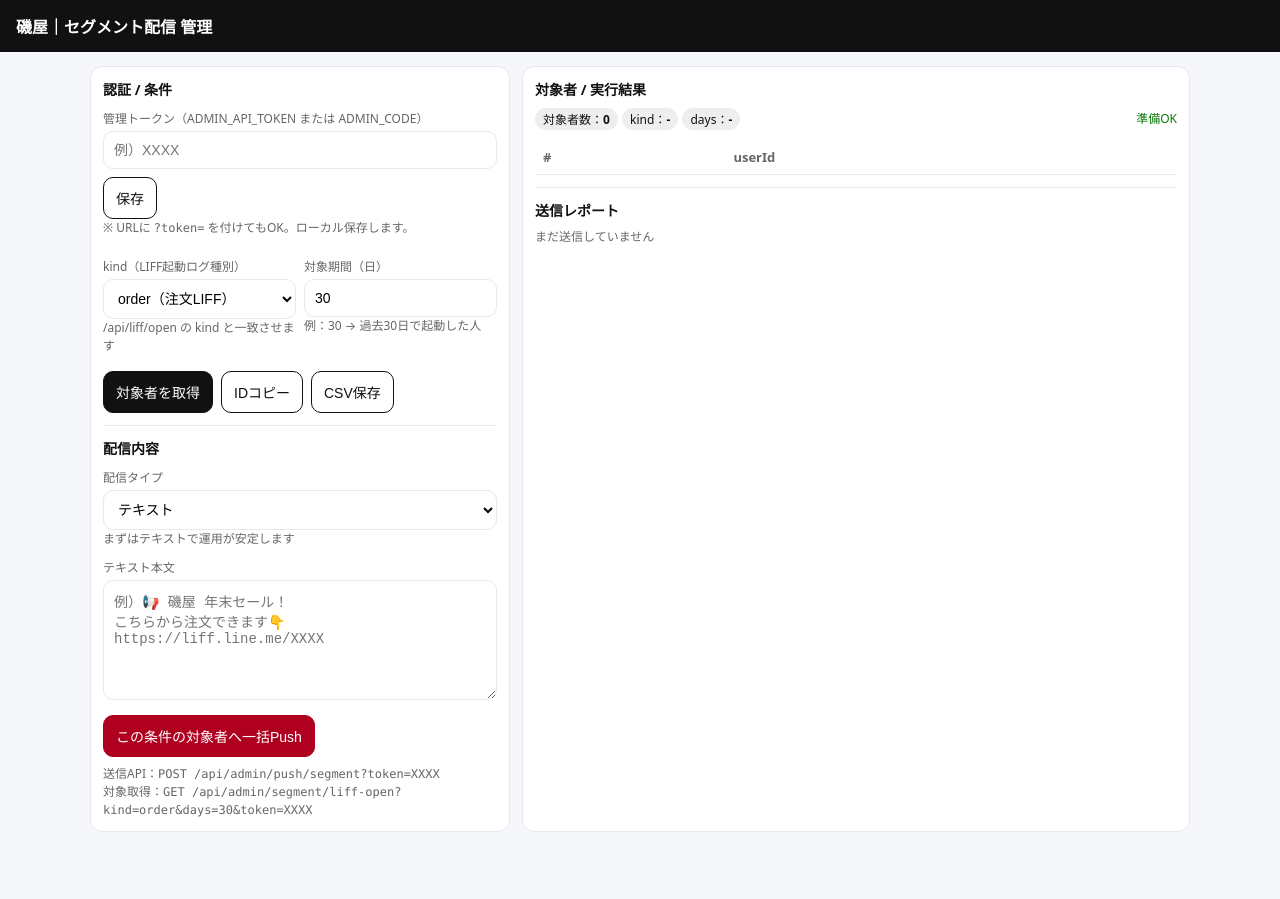
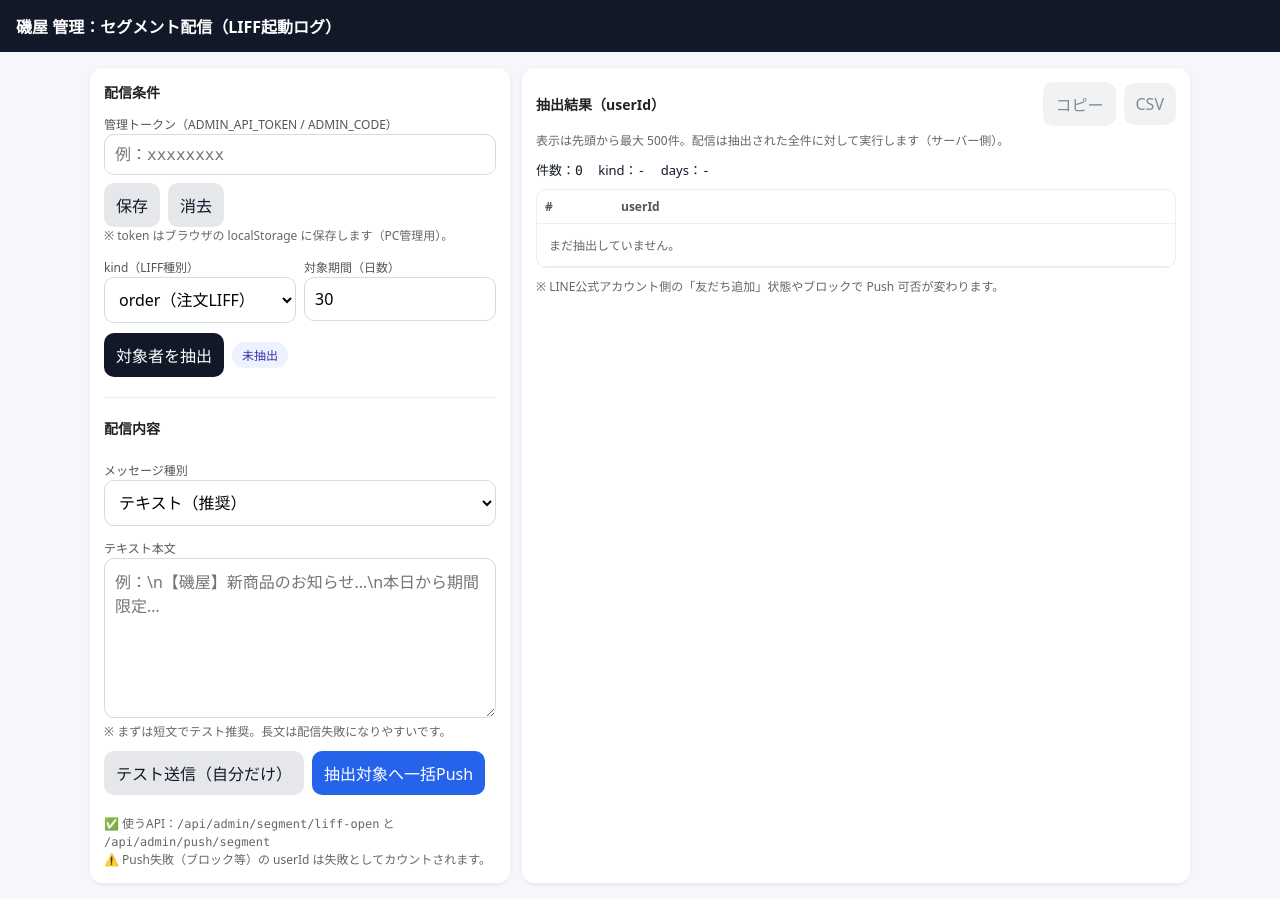
Before and after one commit to makun17060-web/line-render-app, a website: page public/admin_segment.html in a window 1280 px wide. Before the commit the page ends 846 px from the top, so only its background shows below. Drawn offline with Linux system fonts and the light colour scheme.

Commit message:
Update admin_segment.html

```diff
--- a/public/admin_segment.html
+++ b/public/admin_segment.html
@@ -3,149 +3,153 @@
 <head>
   <meta charset="utf-8" />
   <meta name="viewport" content="width=device-width,initial-scale=1" />
-  <title>磯屋｜セグメント配信 管理</title>
+  <title>磯屋 管理：セグメント配信（LIFF起動ログ）</title>
   <style>
-    :root { --bg:#f6f7fb; --card:#fff; --line:#e7e7ef; --txt:#111; --muted:#666; }
-    body{ margin:0; font-family:system-ui,-apple-system,"Segoe UI",sans-serif; background:var(--bg); color:var(--txt); }
-    header{ padding:14px 16px; background:#111; color:#fff; }
-    header h1{ font-size:16px; margin:0; }
-    main{ padding:14px; max-width:1100px; margin:0 auto; }
-    .grid{ display:grid; gap:12px; grid-template-columns: 1fr; }
-    @media (min-width: 900px){ .grid{ grid-template-columns: 420px 1fr; } }
-    .card{ background:var(--card); border:1px solid var(--line); border-radius:12px; padding:12px; }
-    .card h2{ font-size:14px; margin:0 0 8px; }
-    .row{ display:flex; gap:8px; flex-wrap:wrap; align-items:center; }
-    label{ font-size:12px; color:var(--muted); display:block; margin-bottom:4px; }
-    input, select, textarea{
-      width:100%; box-sizing:border-box; border:1px solid var(--line); border-radius:10px;
-      padding:10px; background:#fff; font-size:14px;
+    body{font-family:system-ui,-apple-system,"Segoe UI",sans-serif;margin:0;background:#f6f7fb;color:#222}
+    header{padding:14px 16px;background:#111827;color:#fff}
+    header h1{margin:0;font-size:16px}
+    main{padding:16px;max-width:1100px;margin:0 auto}
+    .grid{display:grid;gap:12px}
+    @media(min-width:920px){.grid{grid-template-columns:420px 1fr}}
+    .card{background:#fff;border-radius:12px;box-shadow:0 1px 4px rgba(0,0,0,.08);padding:14px}
+    .row{display:flex;gap:8px;flex-wrap:wrap;align-items:center}
+    label{font-size:12px;color:#555}
+    input,select,textarea,button{font:inherit}
+    input,select,textarea{
+      width:100%;box-sizing:border-box;padding:10px;border:1px solid #d9dbe2;border-radius:10px;
+      background:#fff;outline:none
     }
-    textarea{ min-height:120px; resize:vertical; }
-    .field{ margin:10px 0; }
-    .btn{
-      border:1px solid #111; background:#111; color:#fff; padding:10px 12px; border-radius:10px;
-      cursor:pointer; font-size:14px;
+    textarea{min-height:160px;resize:vertical}
+    button{
+      padding:10px 12px;border:0;border-radius:10px;background:#2563eb;color:#fff;cursor:pointer
     }
-    .btn.secondary{ background:#fff; color:#111; }
-    .btn.danger{ background:#b00020; border-color:#b00020; }
-    .hint{ font-size:12px; color:var(--muted); line-height:1.5; }
-    .pill{ display:inline-block; padding:2px 8px; border-radius:999px; background:#eee; font-size:12px; }
-    .mono{ font-family: ui-monospace, SFMono-Regular, Menlo, Consolas, monospace; }
-    table{ width:100%; border-collapse:collapse; }
-    th, td{ border-bottom:1px solid var(--line); padding:8px; font-size:13px; text-align:left; }
-    th{ color:var(--muted); font-weight:600; }
-    .ok{ color:#0a7a0a; }
-    .ng{ color:#b00020; }
-    .right{ text-align:right; }
-    .small{ font-size:12px; }
-    .two{ display:grid; grid-template-columns: 1fr 1fr; gap:8px; }
+    button.secondary{background:#111827}
+    button.ghost{background:#e5e7eb;color:#111827}
+    button:disabled{opacity:.5;cursor:not-allowed}
+    .hint{font-size:12px;color:#666;line-height:1.5}
+    .stat{font-size:13px;color:#111827}
+    .pill{display:inline-block;padding:4px 10px;border-radius:999px;background:#eef2ff;color:#3730a3;font-size:12px}
+    .warn{background:#fff7ed;color:#9a3412}
+    .ok{background:#ecfdf5;color:#065f46}
+    .mono{font-family:ui-monospace,SFMono-Regular,Menlo,Consolas,monospace}
+    table{border-collapse:collapse;width:100%}
+    th,td{border-bottom:1px solid #eee;padding:8px;font-size:12px;text-align:left;vertical-align:top}
+    th{color:#555}
+    .right{text-align:right}
+    .small{font-size:12px}
+    .split{display:flex;gap:8px;flex-wrap:wrap}
+    .split > div{flex:1;min-width:180px}
+    .toast{margin-top:8px;padding:10px;border-radius:10px;font-size:12px}
   </style>
 </head>
 <body>
 <header>
-    <h1>磯屋｜セグメント配信 管理</h1>
+  <h1>磯屋 管理：セグメント配信（LIFF起動ログ）</h1>
 </header>
 
 <main class="grid">
-    <!-- 左：設定 -->
+  <!-- 左：条件＆配信 -->
   <section class="card">
-      <h2>認証 / 条件</h2>
+    <h2 style="margin:0 0 10px;font-size:14px;">配信条件</h2>
 
-      <div class="field">
-        <label>管理トークン（ADMIN_API_TOKEN または ADMIN_CODE）</label>
+    <div class="grid" style="grid-template-columns:1fr;gap:10px;">
+      <div>
+        <label>管理トークン（ADMIN_API_TOKEN / ADMIN_CODE）</label>
         <div class="row">
-          <input id="token" placeholder="例）XXXX" />
-          <button class="btn secondary" id="saveToken">保存</button>
+          <input id="token" class="mono" placeholder="例：xxxxxxxx" />
+          <button id="saveToken" class="ghost" type="button">保存</button>
+          <button id="clearToken" class="ghost" type="button">消去</button>
         </div>
-        <div class="hint">※ URLに <span class="mono">?token=</span> を付けてもOK。ローカル保存します。</div>
+        <div class="hint">※ token はブラウザの localStorage に保存します（PC管理用）。</div>
       </div>
 
-      <div class="two">
-        <div class="field">
-          <label>kind（LIFF起動ログ種別）</label>
+      <div class="split">
+        <div>
+          <label>kind（LIFF種別）</label>
           <select id="kind">
             <option value="order">order（注文LIFF）</option>
-            <option value="address">address（住所登録）</option>
-            <option value="kusuke">kusuke（久助）</option>
-            <option value="cod">cod（電話/代引）</option>
-            <option value="shop">shop（ショップ）</option>
+            <option value="address">address（住所LIFF）</option>
+            <option value="shop">shop（ショップLIFF）</option>
+            <option value="cod">cod（電話→住所）</option>
           </select>
-          <div class="hint small">/api/liff/open の kind と一致させます</div>
         </div>
-
-        <div class="field">
-          <label>対象期間（日）</label>
-          <input id="days" type="number" min="1" max="365" value="30" />
-          <div class="hint small">例：30 → 過去30日で起動した人</div>
+        <div>
+          <label>対象期間（日数）</label>
+          <input id="days" type="number" min="1" max="365" value="30"/>
         </div>
       </div>
 
-      <div class="row" style="margin-top:6px;">
-        <button class="btn" id="loadSegment">対象者を取得</button>
-        <button class="btn secondary" id="copyIds">IDコピー</button>
-        <button class="btn secondary" id="downloadCsv">CSV保存</button>
+      <div class="row">
+        <button id="fetchSegment" type="button" class="secondary">対象者を抽出</button>
+        <span id="segmentStat" class="pill">未抽出</span>
       </div>
 
-      <hr style="border:none;border-top:1px solid var(--line);margin:12px 0;">
+      <hr style="border:none;border-top:1px solid #eee;margin:10px 0"/>
 
-      <h2>配信内容</h2>
-
-      <div class="field">
-        <label>配信タイプ</label>
+      <h2 style="margin:0 0 10px;font-size:14px;">配信内容</h2>
+      <div>
+        <label>メッセージ種別</label>
         <select id="msgType">
-          <option value="text">テキスト</option>
-          <option value="flex">Flex（JSON貼り付け）</option>
+          <option value="text">テキスト（推奨）</option>
         </select>
-        <div class="hint small">まずはテキストで運用が安定します</div>
       </div>
-
-      <div class="field" id="textBox">
+      <div>
         <label>テキスト本文</label>
-        <textarea id="text" placeholder="例）📢 磯屋 年末セール！&#10;こちらから注文できます👇&#10;https://liff.line.me/XXXX"></textarea>
-      </div>
-
-      <div class="field" id="flexBox" style="display:none;">
-        <label>Flex JSON（messageオブジェクト）</label>
-        <textarea id="flexJson" class="mono" placeholder='{"type":"flex","altText":"お知らせ","contents":{...}}'></textarea>
-        <div class="hint">※ LINE Pushのmessage形式そのまま（type/altText/contents）</div>
+        <textarea id="msgText" placeholder="例：\n【磯屋】新商品のお知らせ…\n本日から期間限定…"></textarea>
+        <div class="hint">※ まずは短文でテスト推奨。長文は配信失敗になりやすいです。</div>
       </div>
 
       <div class="row">
-        <button class="btn danger" id="sendSegment">この条件の対象者へ一括Push</button>
+        <button id="dryRun" type="button" class="ghost">テスト送信（自分だけ）</button>
+        <button id="sendPush" type="button">抽出対象へ一括Push</button>
       </div>
 
-      <div class="hint" style="margin-top:8px;">
-        送信API：<span class="mono">POST /api/admin/push/segment?token=XXXX</span><br>
-        対象取得：<span class="mono">GET /api/admin/segment/liff-open?kind=order&days=30&token=XXXX</span>
+      <div id="toast" class="toast" style="display:none;"></div>
+
+      <div class="hint" style="margin-top:10px;">
+        ✅ 使うAPI：<span class="mono">/api/admin/segment/liff-open</span> と <span class="mono">/api/admin/push/segment</span><br/>
+        ⚠️ Push失敗（ブロック等）の userId は失敗としてカウントされます。
+      </div>
     </div>
   </section>
 
-    <!-- 右：結果 -->
+  <!-- 右：抽出結果 -->
   <section class="card">
-      <h2>対象者 / 実行結果</h2>
-
     <div class="row" style="justify-content:space-between;">
-        <div>
-          <span class="pill">対象者数：<b id="count">0</b></span>
-          <span class="pill">kind：<b id="kindLabel">-</b></span>
-          <span class="pill">days：<b id="daysLabel">-</b></span>
+      <h2 style="margin:0;font-size:14px;">抽出結果（userId）</h2>
+      <div class="row">
+        <button id="copyAll" class="ghost" type="button" disabled>コピー</button>
+        <button id="downloadCsv" class="ghost" type="button" disabled>CSV</button>
       </div>
-        <div class="hint" id="status">待機中</div>
     </div>
 
-      <div style="margin-top:10px;">
+    <div class="hint" style="margin:6px 0 10px;">
+      表示は先頭から最大 500件。配信は抽出された全件に対して実行します（サーバー側）。
+    </div>
+
+    <div class="stat">
+      <span>件数：</span><span id="count" class="mono">0</span>
+      <span style="margin-left:12px;">kind：</span><span id="kindEcho" class="mono">-</span>
+      <span style="margin-left:12px;">days：</span><span id="daysEcho" class="mono">-</span>
+    </div>
+
+    <div style="margin-top:10px;overflow:auto;max-height:520px;border:1px solid #eee;border-radius:10px;">
       <table>
         <thead>
-            <tr><th>#</th><th>userId</th></tr>
+          <tr>
+            <th style="width:60px;">#</th>
+            <th>userId</th>
+          </tr>
         </thead>
-          <tbody id="list"></tbody>
+        <tbody id="tbody">
+          <tr><td colspan="2" class="small" style="color:#666;padding:12px;">まだ抽出していません。</td></tr>
+        </tbody>
       </table>
     </div>
 
-      <hr style="border:none;border-top:1px solid var(--line);margin:12px 0;">
-
-      <h2>送信レポート</h2>
-      <div class="hint" id="report">まだ送信していません</div>
+    <div class="hint" style="margin-top:10px;">
+      ※ LINE公式アカウント側の「友だち追加」状態やブロックで Push 可否が変わります。
+    </div>
   </section>
 </main>
 
```
Lines whose indentation alone changed are shown as unchanged.
